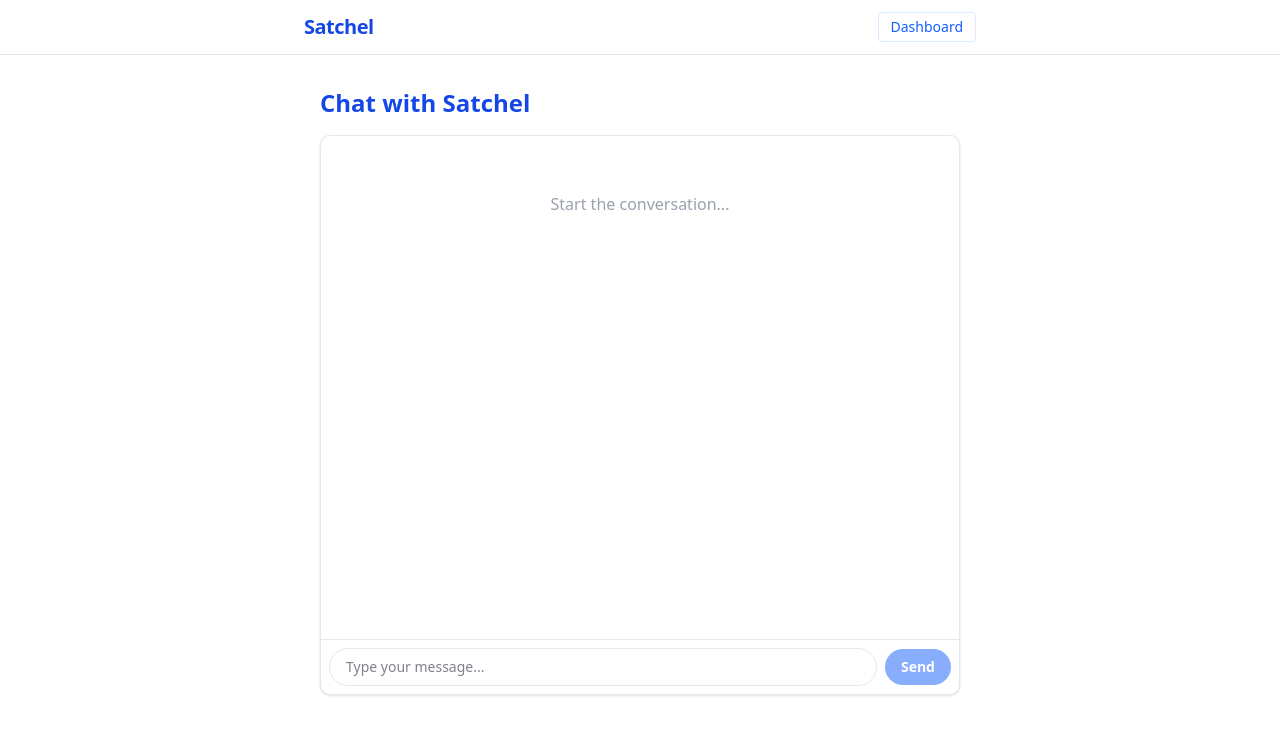
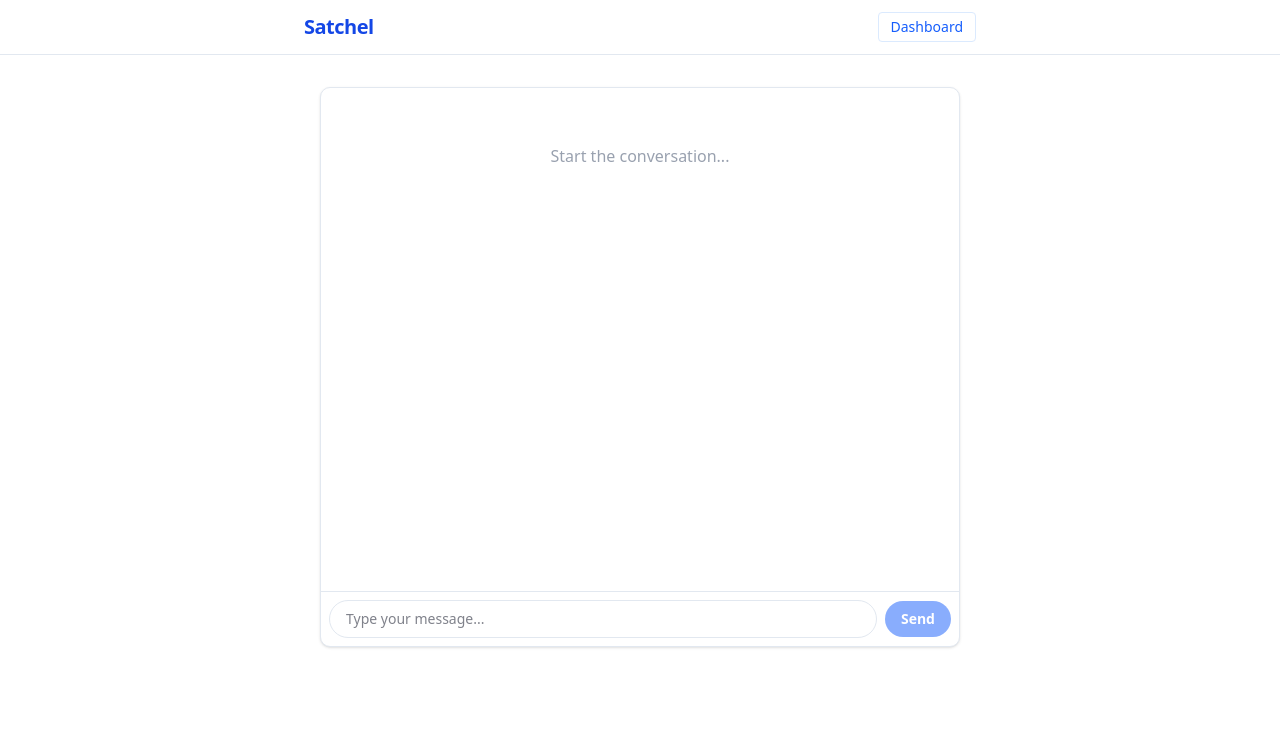
Before and after one commit to hsztul/satchel, a Next.js app: page /chat in a window 1280 px wide. Shown: the top 734 px of the page. Built offline with nearby package versions, Linux system fonts and the light colour scheme.

Commit message:
removing header on chat

```diff
--- a/src/app/chat/page.tsx
+++ b/src/app/chat/page.tsx
@@ -3,7 +3,6 @@ import ChatUI from "../../components/ChatUI";
 export default function ChatPage() {
   return (
     <main className="max-w-2xl mx-auto px-4 py-8">
-      <h1 className="text-2xl font-bold mb-4 text-blue-700">Chat with Satchel</h1>
       <ChatUI />
     </main>
   );
```
